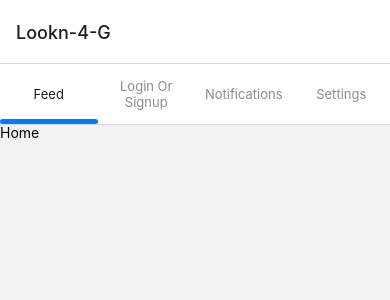
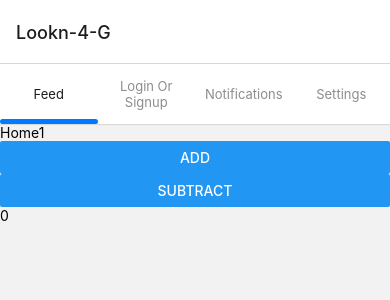
Before and after one commit to jerichodon1998/Looking-For-Group, a React Native app: screen /Feed in a window 390 px wide. Shown: the top 300 px of the page. Built offline with nearby package versions, Linux system fonts and the light colour scheme.

Commit message:
setting up redux toolkit

```diff
--- a/App.tsx
+++ b/App.tsx
@@ -1,6 +1,12 @@
 import "react-native-gesture-handler";
 import AppNavigation from "./src/navigation/AppNavigation";
+import { Provider } from "react-redux";
+import { store } from "./src/redux/app/store";
 
 export default function App() {
-	return <AppNavigation />;
+	return (
+		<Provider store={store}>
+			<AppNavigation />
+		</Provider>
+	);
 }
--- /dev/null
+++ b/src/redux/app/hooks.ts
@@ -0,0 +1,7 @@
+import { useDispatch, useSelector } from "react-redux";
+import type { TypedUseSelectorHook } from "react-redux";
+import type { RootState, AppDispatch } from "./store";
+
+// Use throughout your app instead of plain `useDispatch` and `useSelector`
+export const useAppDispatch: () => AppDispatch = useDispatch;
+export const useAppSelector: TypedUseSelectorHook<RootState> = useSelector;
--- /dev/null
+++ b/src/redux/app/store.ts
@@ -0,0 +1,13 @@
+import { configureStore } from "@reduxjs/toolkit";
+import counterSlice from "../features/counter/counterSlice";
+
+export const store = configureStore({
+	reducer: {
+		counter: counterSlice,
+	},
+});
+
+// Infer the `RootState` and `AppDispatch` types from the store itself
+export type RootState = ReturnType<typeof store.getState>;
+// Inferred type: {posts: PostsState, comments: CommentsState, users: UsersState}
+export type AppDispatch = typeof store.dispatch;
--- /dev/null
+++ b/src/redux/features/counter/counterSlice.ts
@@ -0,0 +1,35 @@
+import { createSlice } from "@reduxjs/toolkit";
+import type { PayloadAction } from "@reduxjs/toolkit";
+import type { RootState } from "../../app/store";
+
+// Define a type for the slice state
+interface CounterState {
+	value: number;
+}
+
+// Define the initial state using that type
+const initialState: CounterState = {
+	value: 0,
+};
+
+export const counterSlice = createSlice({
+	name: "counter",
+	// `createSlice` will infer the state type from the `initialState` argument
+	initialState,
+	reducers: {
+		increment: (state) => {
+			state.value += 1;
+		},
+		decrement: (state) => {
+			state.value -= 1;
+		},
+		// Use the PayloadAction type to declare the contents of `action.payload`
+		incrementByAmount: (state, action: PayloadAction<number>) => {
+			state.value += action.payload;
+		},
+	},
+});
+
+export const { increment, decrement, incrementByAmount } = counterSlice.actions;
+
+export default counterSlice.reducer;
--- a/src/screens/HomeScreen.tsx
+++ b/src/screens/HomeScreen.tsx
@@ -1,11 +1,24 @@
-import { View, Text } from "react-native";
+import { View, Text, Button } from "react-native";
 import { SafeAreaView } from "react-native-safe-area-context";
+import { useAppDispatch, useAppSelector } from "../redux/app/hooks";
+import { decrement, increment } from "../redux/features/counter/counterSlice";
 
 const HomeScreen = (): JSX.Element => {
+	const dispatch = useAppDispatch();
+	const count = useAppSelector((state) => state.counter.value);
+
 	return (
 		<SafeAreaView>
 			<View>
-				<Text>Home</Text>
+				<Text>Home1</Text>
+				<Button
+					title="ADD"
+					onPress={() => {
+						dispatch(increment());
+					}}
+				/>
+				<Button title="Subtract" onPress={() => dispatch(decrement())} />
+				<Text>{count}</Text>
 			</View>
 		</SafeAreaView>
 	);
```
Also changed, not shown: 1 other file (tests, documents, lock files or other folders).
